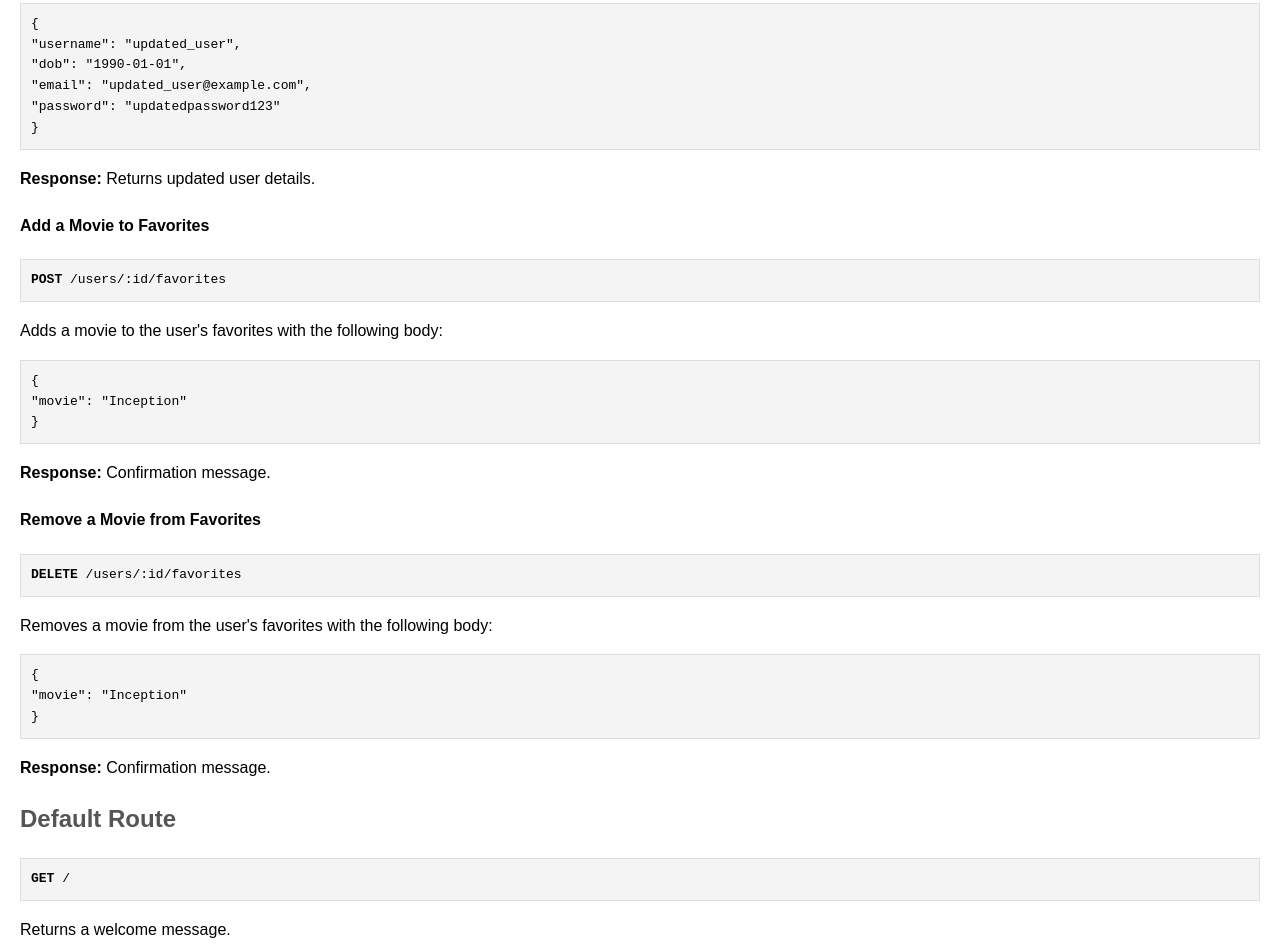
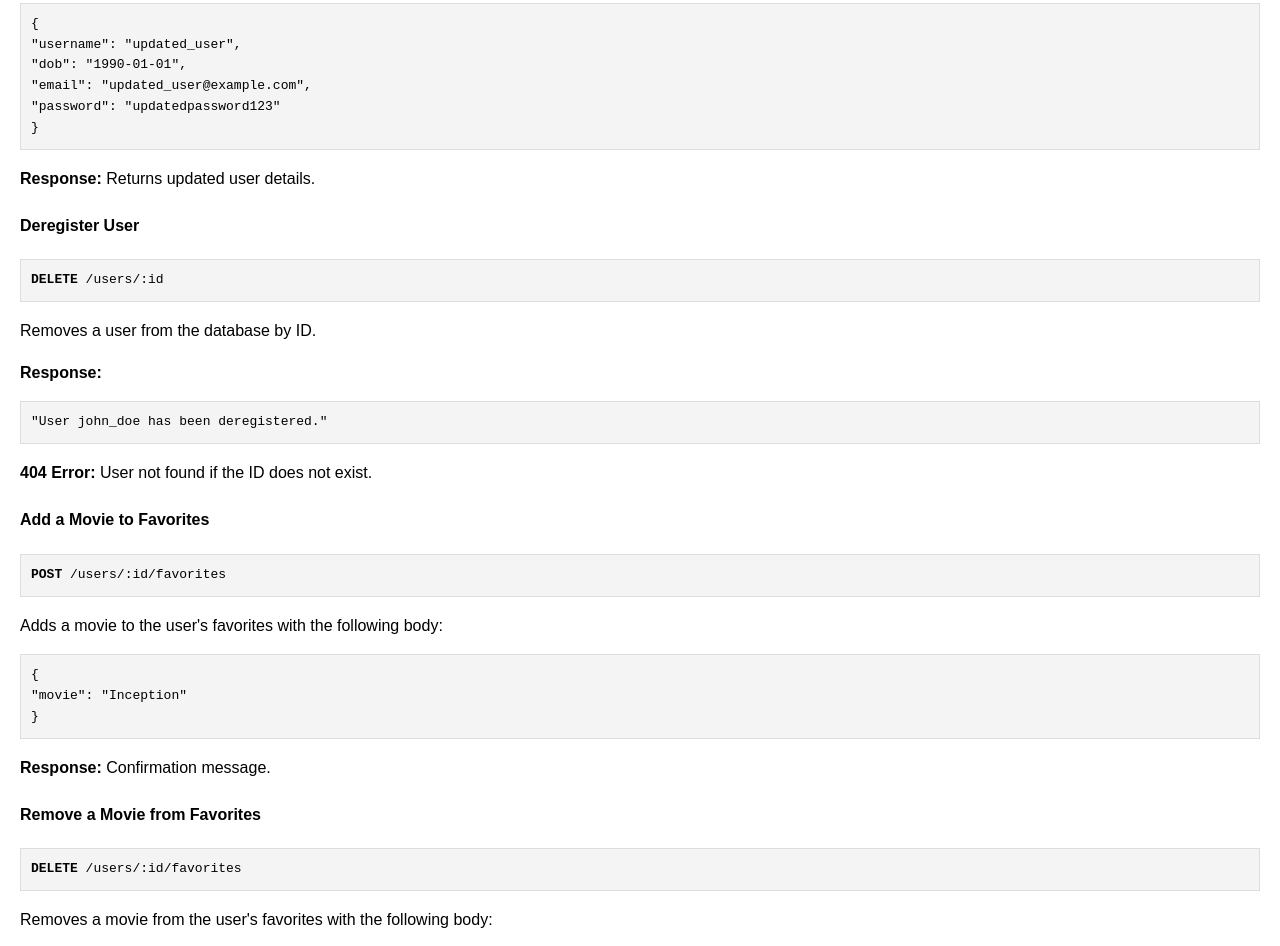
Before and after one commit to Alexandria31/movie-api, a website: page public/documentation.html in a window 1280 px wide. Shown: the part 3725-4671 px from the top of the page. Drawn offline with Linux system fonts and the light colour scheme.

Commit message:
added de register

```diff
--- a/public/documentation.html
+++ b/public/documentation.html
@@ -196,6 +196,18 @@
     >
     <p><strong>Response:</strong> Returns updated user details.</p>
 
+    <h4>Deregister User</h4>
+    <pre>
+<strong>DELETE</strong> /users/:id
+</pre>
+    <p>Removes a user from the database by ID.</p>
+    <p><strong>Response:</strong></p>
+    <pre>
+"User john_doe has been deregistered."
+</pre
+    >
+    <p><strong>404 Error:</strong> User not found if the ID does not exist.</p>
+
     <h4>Add a Movie to Favorites</h4>
     <pre>
 <strong>POST</strong> /users/:id/favorites
```
Also changed, not shown: index.js (+10 -0 lines).
